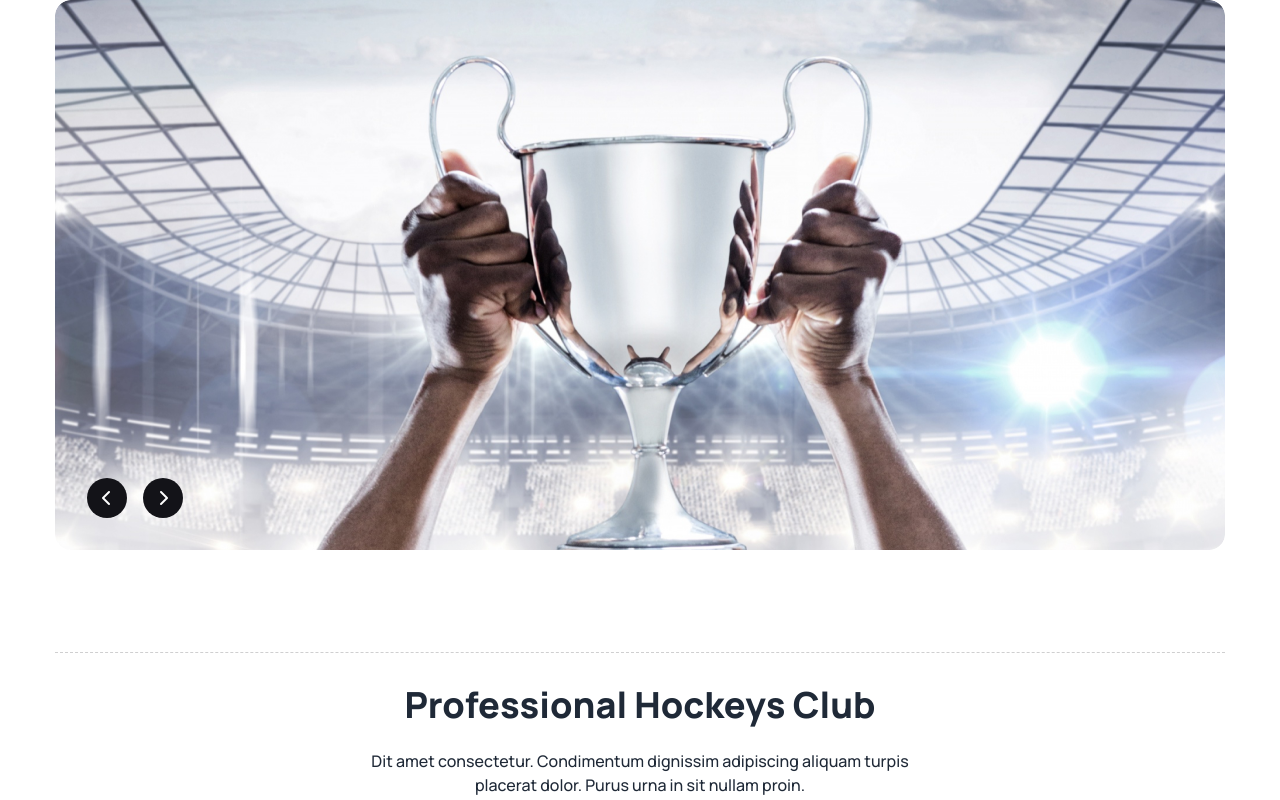
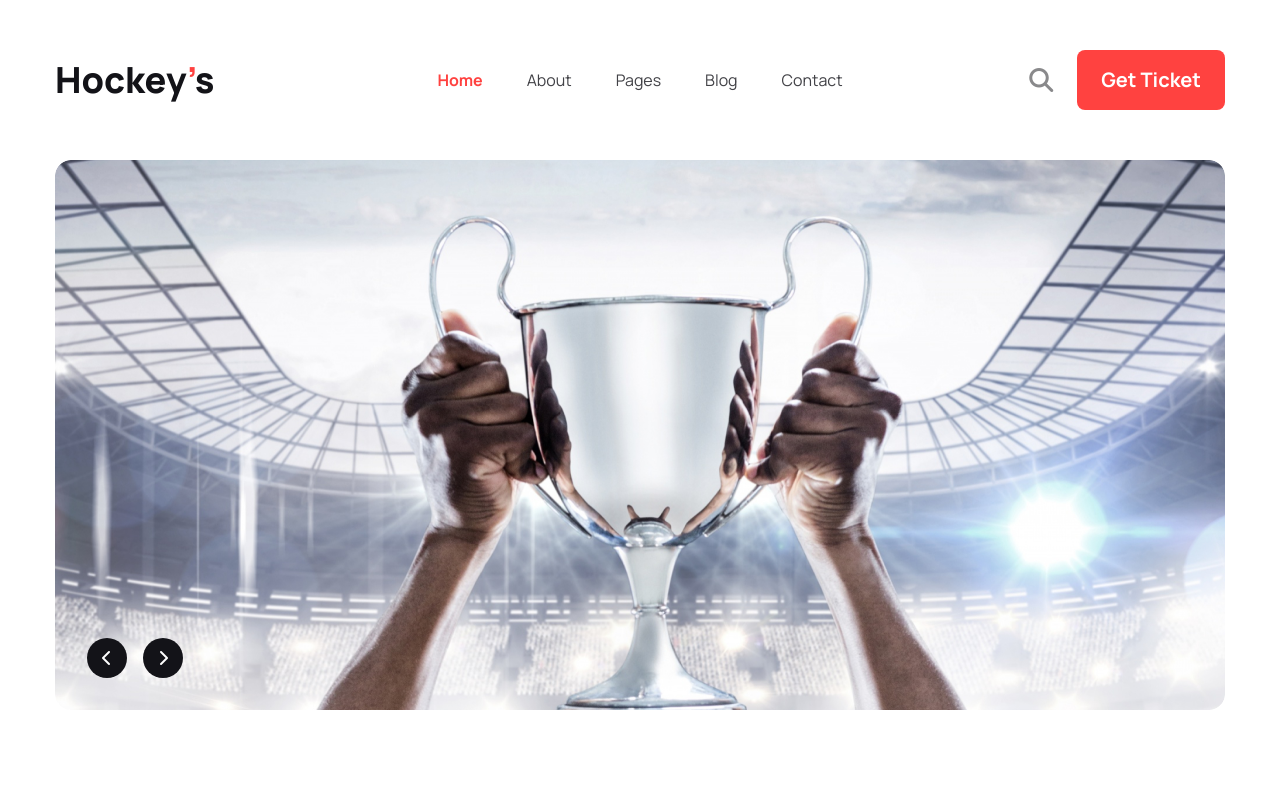
Before and after one commit to rubai-hossain/Hockeys-B9A3, a plain HTML site: page index.html in a window 1280 px wide. Shown: the top 800 px of the page. Drawn offline with nearby package versions, Linux system fonts and the light colour scheme.

Commit message:
navbar add

```diff
--- a/index.html
+++ b/index.html
@@ -40,8 +40,45 @@
     <!-- Header Section Start Here -->
     <header class="container mx-auto max-w-[1170px]">
         <!-- Navbar Section Start Here -->
-        <nav>
-
+        <nav class="my-12">
+            <div class="navbar p-0">
+                <div class="navbar-start">
+                    <div class="dropdown">
+                        <div tabindex="0" role="button" class="btn btn-ghost lg:hidden">
+                            <svg xmlns="http://www.w3.org/2000/svg" class="h-6 w-6" fill="none" viewBox="0 0 24 24"
+                                stroke="currentColor">
+                                <path stroke-linecap="round" stroke-linejoin="round" stroke-width="2"
+                                    d="M4 6h16M4 12h8m-8 6h16" />
+                            </svg>
+                        </div>
+                        <ul tabindex="0"
+                            class="menu menu-sm dropdown-content mt-3 z-[1] p-2 shadow bg-base-100 rounded-box w-52">
+                            <li><a>Home</a></li>
+                            <li><a>About</a></li>
+                            <li><a>Pages</a></li>
+                            <li><a>Blog</a></li>
+                            <li><a>Contact</a></li>
+                        </ul>
+                    </div>
+                    <a class="text-4xl font-extrabold text-[#131318]">Hockey<span class="text-[#FF4240]">&#8217;</span>s</a>
+                </div>
+                <div class="navbar-center hidden lg:flex">
+                    <ul class="flex items-center gap-11 text-base font-normal text-[#424247]">
+                        <li><a class="text-[#FF4240] font-bold hover:cursor-pointer">Home</a></li>
+                        <li><a class="hover:text-[#FF4240] hover:font-bold hover:cursor-pointer">About</a></li>
+                        <li><a class="hover:text-[#FF4240] hover:font-bold hover:cursor-pointer">Pages</a></li>
+                        <li><a class="hover:text-[#FF4240] hover:font-bold hover:cursor-pointer">Blog</a></li>
+                        <li><a class="hover:text-[#FF4240] hover:font-bold hover:cursor-pointer"a>Contact</a></li>
+                    </ul>
+                </div>
+                <div class="navbar-end hidden lg:flex gap-6 items-center">
+                    <i class="text-2xl text-[#89898B] fa-solid fa-magnifying-glass"></i>
+                    <a class="bg-[#FF4240] text-white text-xl font-bold px-6 py-4 rounded-lg">Get Ticket</a>
+                </div>
+                <div class="navbar-end lg:hidden">
+                    <a class="bg-[#FF4240] text-white text-xl font-bold px-6 py-4 rounded-lg">Get Ticket</a>
+                </div>
+            </div>
         </nav>
         <!-- Navbar Section End Here -->
 
@@ -706,7 +743,7 @@
 
     <!-- Footer Section Start Here -->
     <footer class="bg-[#131318]">
-        <section class="container mx-auto max-w-[1170px] flex py-24 gap-[158px]">
+        <section class="container mx-auto max-w-[1170px] flex py-24 gap-[158px] flex-wrap lg:flex-nowrap">
             <div class="text-white">
                 <h3 class="text-[28px] font-extrabold">Get In Touch</h3>
                 <p class="text-base font-medium text-[#ffffff99] pt-4 pb-6">Dit amet consectetur. Condimentum adipiscing
```
